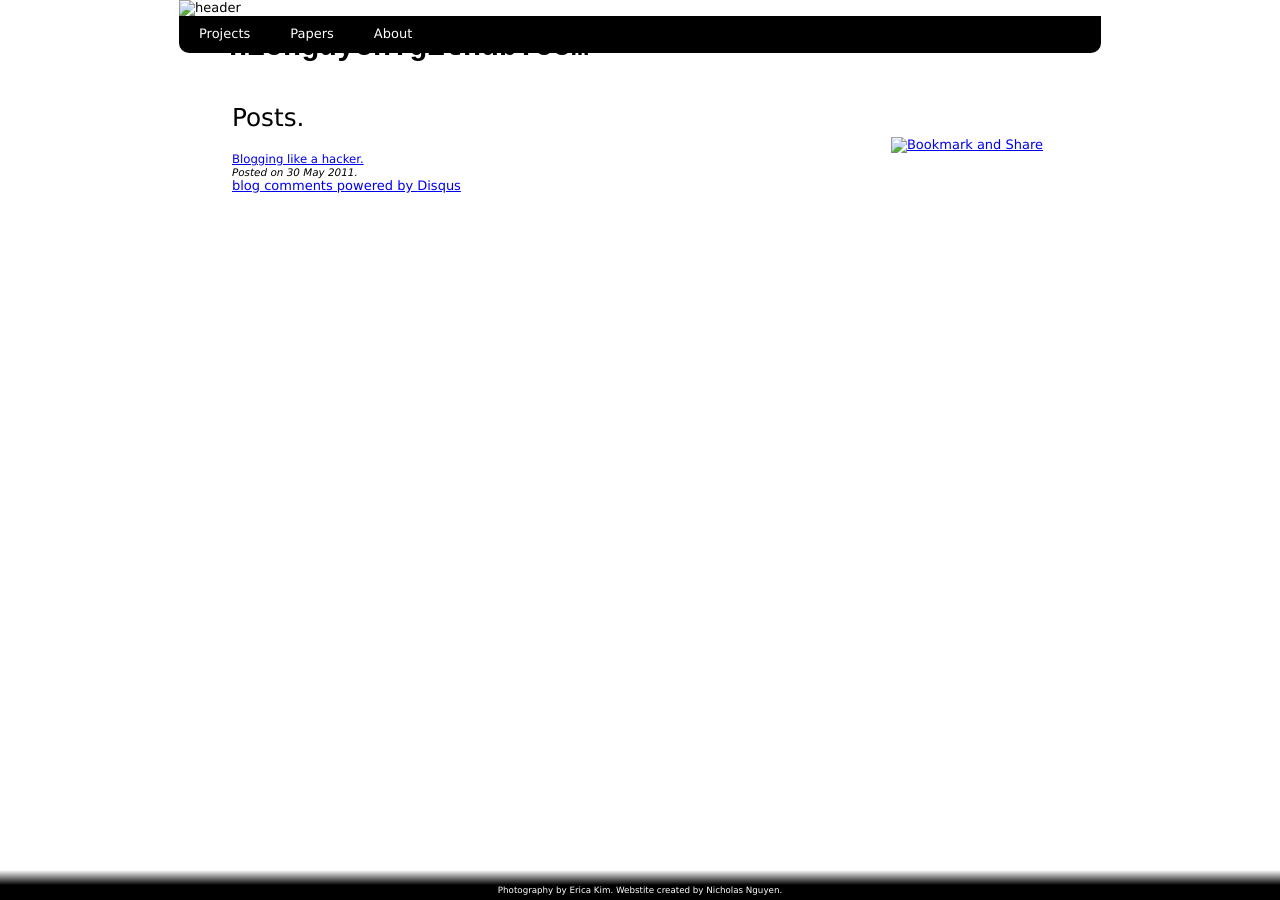
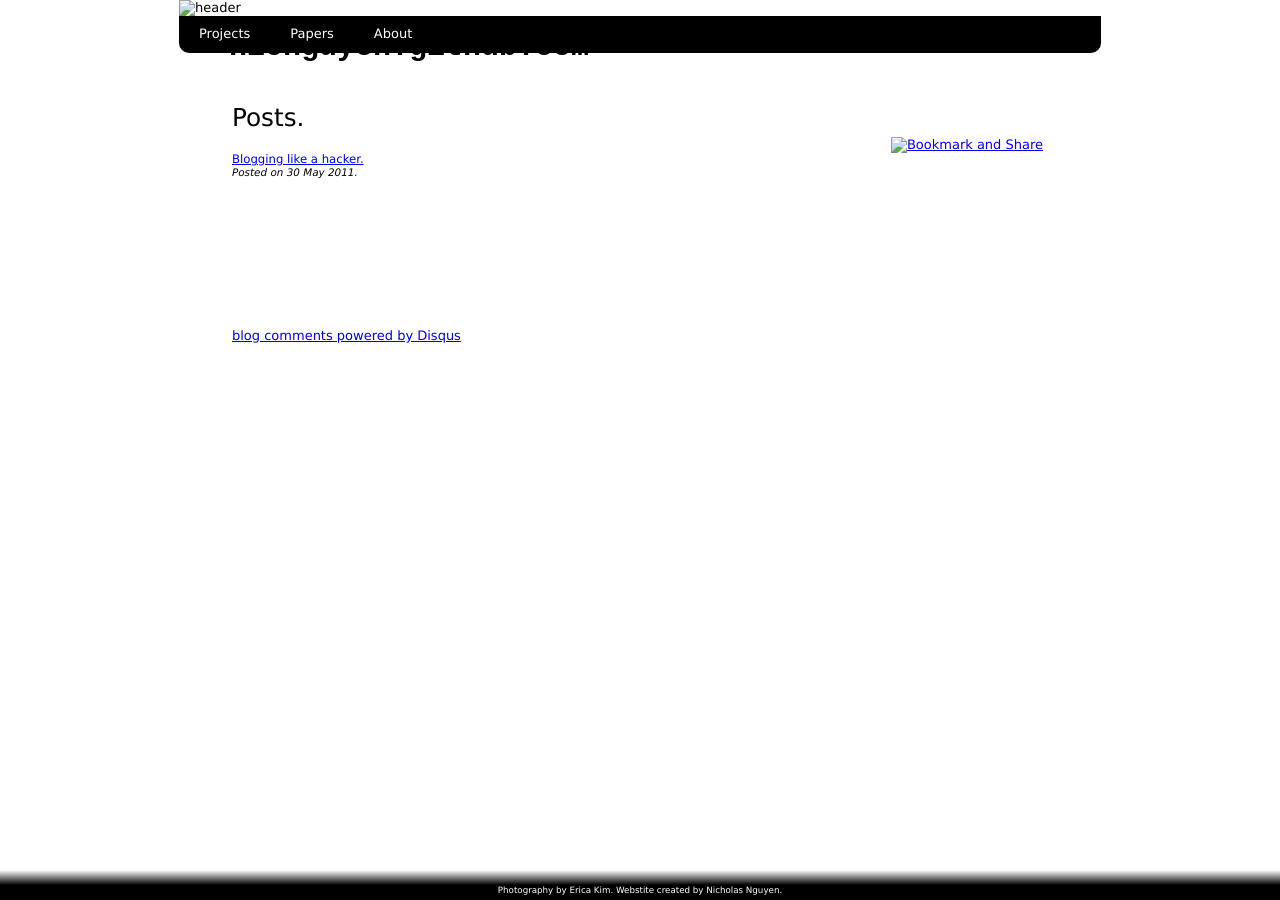
Before and after one commit to nicnguyen/nicnguyen.github.com, a Jekyll site: the page built from index.html, in a window 1280 px wide. Built offline with Jekyll 4.4.1, drawn with Linux system fonts in a browser that asks for light colours; nearby versions of some CDN libraries; library files that are not in the unit come from our copies; Markdown is read by kramdown in place of the engine named in the settings; comment, search, counter and statistics services are not loaded.

Commit message:
comments

```diff
--- a/_layouts/post.html
+++ b/_layouts/post.html
@@ -77,7 +77,7 @@
 
       .post-title {font-size:90%;}
       .post-date {font-size:80%;font-style:italic;}
-      #comments {top:20px; position:relative;}
+      #comments {top:150px; position:relative;}
 
 </style>
 
--- a/index.html
+++ b/index.html
@@ -3,7 +3,7 @@ layout: default
 title: Posts.
 ---
 <style>
-    #comments {top:200px;}
+    #comments {top:150px;position:relative;}
 </style>
 
 {% for post in site.posts %}
```
